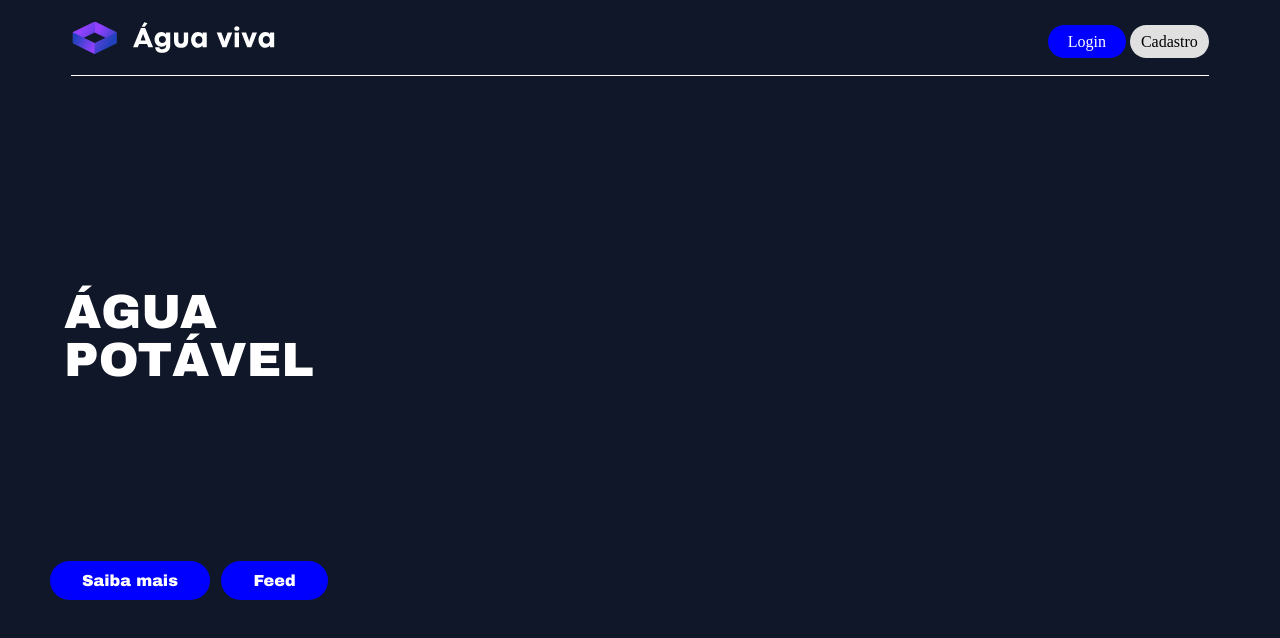
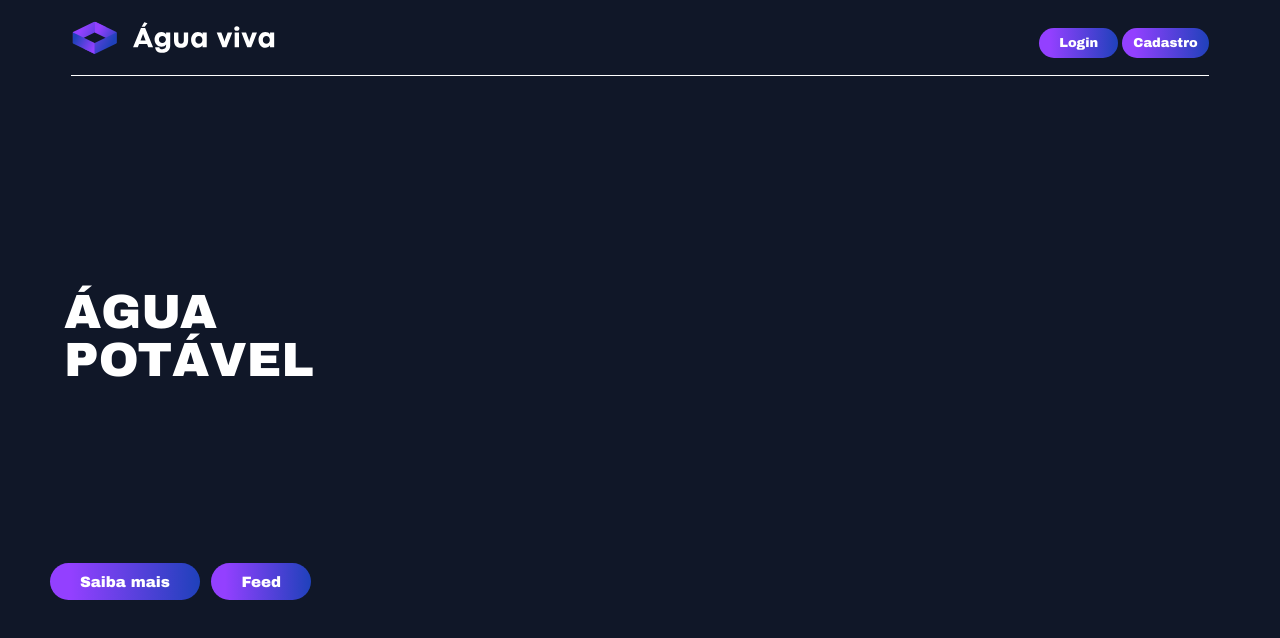
Before and after one commit to ICEI-PUC-Minas-PMV-ADS/pmv-ads-2024-1-e1-proj-web-t09-pmv-ads-2024-1-e1-projeto-agua-potavel, a plain HTML site: page codigo-fonte/src/index.html in a window 1280 px wide. Drawn offline with Linux system fonts and the light colour scheme.

Commit message:
Estilização dos butões

```diff
--- a/codigo-fonte/src/index.css
+++ b/codigo-fonte/src/index.css
@@ -20,14 +20,21 @@ h1 {
 }
 
 .login {
-    background-color: blue;
+    background: rgb(147,64,255);
+    background: linear-gradient(90deg, rgba(147,64,255,1) 14%, rgba(31,65,187,1) 100%);
     color: #FFFFFF;
+    font-family: Arial Black, Arial, sans-serif;
+    font-size: 13px;
     border-radius: 20px;
     padding: 8px 20px;
 }
 
 .cadastro {
-    background-color: #e0e0e0;
+    background: rgb(147,64,255);
+    background: linear-gradient(90deg, rgba(147,64,255,1) 14%, rgba(31,65,187,1) 100%);
+    color: #FFFFFF;
+    font-family: Arial Black, Arial, sans-serif;
+    font-size: 13px;
     border-radius: 20px;
     padding: 8px 11px;;
     margin: auto;
@@ -60,17 +67,21 @@ h1 {
 }
 
 .feed{
-    background-color: blue;
+    background: rgb(147,64,255);
+    background: linear-gradient(90deg, rgba(147,64,255,1) 14%, rgba(31,65,187,1) 100%);
     color: white;
     font-family: Arial Black, Arial, sans-serif;
+    font-size: 15px;
     border-radius: 25px;
     padding: 0.5em 1em;
     padding: 0.7em 2em;
 }
 .saiba {
-    background-color: blue;
+    background: rgb(147,64,255);
+    background: linear-gradient(90deg, rgba(147,64,255,1) 14%, rgba(31,65,187,1) 100%);
     color: white;
     font-family: Arial Black, Arial, sans-serif;
+    font-size: 15px;
     border-radius: 25px;
     padding: 0.5em 1em;
     margin: 0 1%;
```
